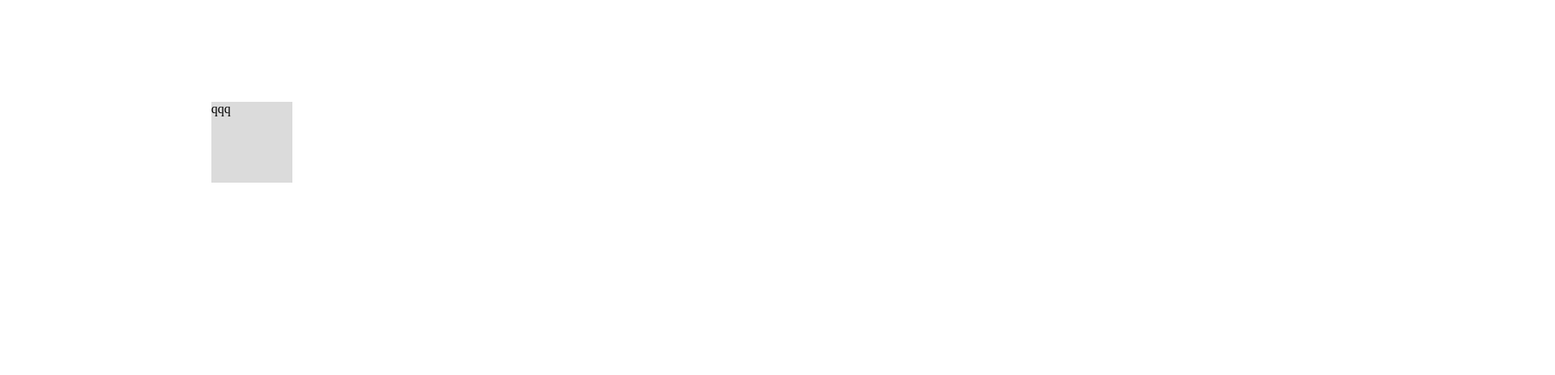
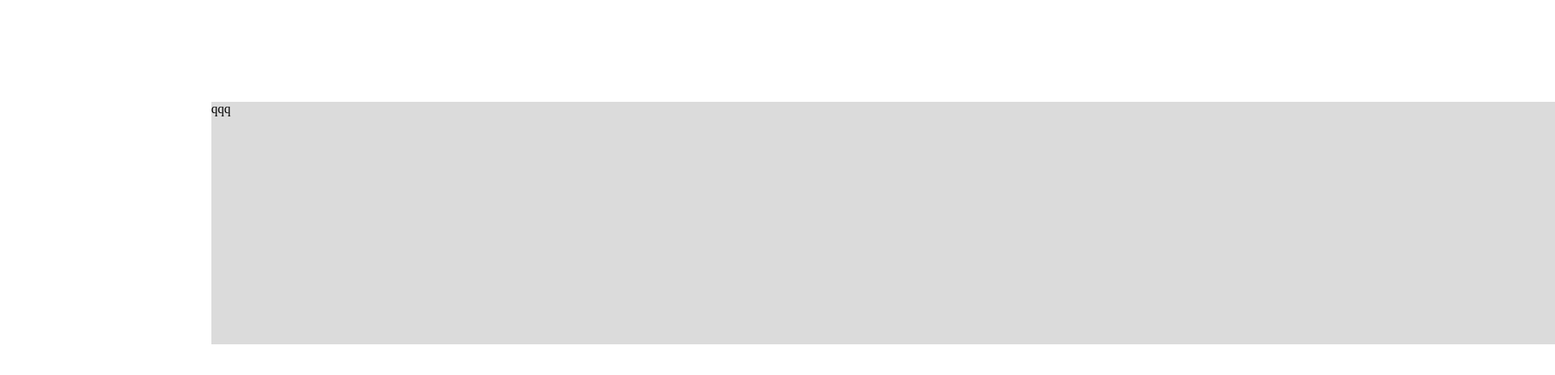
Before and after one commit to sunxhh/-, a website built with webpack: page index.html in a window 1280 px wide. Shown: the top 464 px of the page at 81% size, 1920 px wide, since content can reach past the window. Built offline with nearby package versions, Linux system fonts and the light colour scheme.

Commit message:
修改了啥我忘了

```diff
--- a/index.html
+++ b/index.html
@@ -7,9 +7,14 @@
   <meta name="viewport" content="width=device-width, initial-scale=1.0,maximum-scale=1.0, user-scalable=no" />
   <title></title>
   <style>
+    body {
+      overflow: auto;
+      height: 3000px;
+    }
+
     #app {
-      width: 100px;
-      height: 100px;
+      width: 3000px;
+      height: 300px;
       background: #dbdbdb;
       margin-top: 10%;
       margin-left: 20%;
--- a/src/unit.js
+++ b/src/unit.js
@@ -24,7 +24,6 @@ export function getMoveSpeed(movePointList) {
   let end = movePointList.slice(-1)[0];
   let xLen = end.x - start.x;
   let yLen = end.y - start.y;
-  console.log(xLen, yLen);
   // 时间按 每秒60次计算
   let time = (end.timeStamp - start.timeStamp) * 6 / 100;
   return {
```
